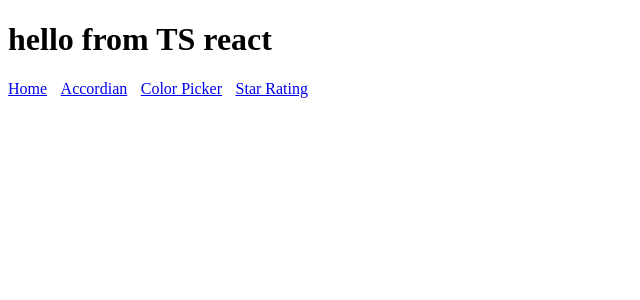
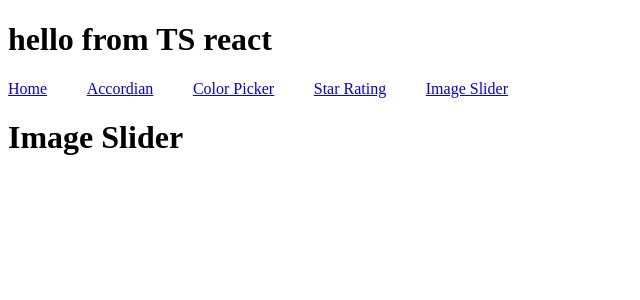
Before and after one commit to anurag1302/react-projects, a React (Vite) app: page /image-slider in a window 1280 px wide. Shown: the top 300 px of the page, without its empty margins (0-640 px from the left). Built offline with nearby package versions, Linux system fonts and the light colour scheme.

Commit message:
image slider skeleton commit

```diff
--- a/src/App.tsx
+++ b/src/App.tsx
@@ -1,10 +1,10 @@
 import "./App.css";
+import { BrowserRouter as Router, Routes, Route } from "react-router";
 import Accordian from "./components/Accordian/accordian";
 import ColorPicker from "./components/Color/colorPicker";
 import Rating from "./components/Rating/rating";
 import Header from "./components/Header/header";
-
-import { BrowserRouter as Router, Routes, Route } from "react-router";
+import ImageSilder from "./components/ImageSlider/imageSlider";
 
 function App() {
   return (
@@ -15,6 +15,7 @@ function App() {
         <Route path="/accordian" element={<Accordian />} />
         <Route path="/color-picker" element={<ColorPicker />} />
         <Route path="/rating" element={<Rating />} />
+        <Route path="/image-slider" element={<ImageSilder />} />
       </Routes>
     </Router>
   );
--- a/src/components/Header/header.tsx
+++ b/src/components/Header/header.tsx
@@ -9,6 +9,7 @@ function Header() {
         <Link to="/accordian">Accordian</Link>
         <Link to="/color-picker">Color Picker</Link>
         <Link to="/rating">Star Rating</Link>
+        <Link to="/image-slider">Image Slider</Link>
       </div>
     </>
   );
--- a/src/components/Header/styles.css
+++ b/src/components/Header/styles.css
@@ -1,5 +1,5 @@
 .header {
-  width: 300px;
+  width: 500px;
   display: flex;
   justify-content: space-between;
 }
--- /dev/null
+++ b/src/components/ImageSlider/imageSlider.tsx
@@ -0,0 +1,9 @@
+function ImageSilder() {
+  return (
+    <>
+      <h1>Image Slider</h1>
+    </>
+  );
+}
+
+export default ImageSilder;
```
